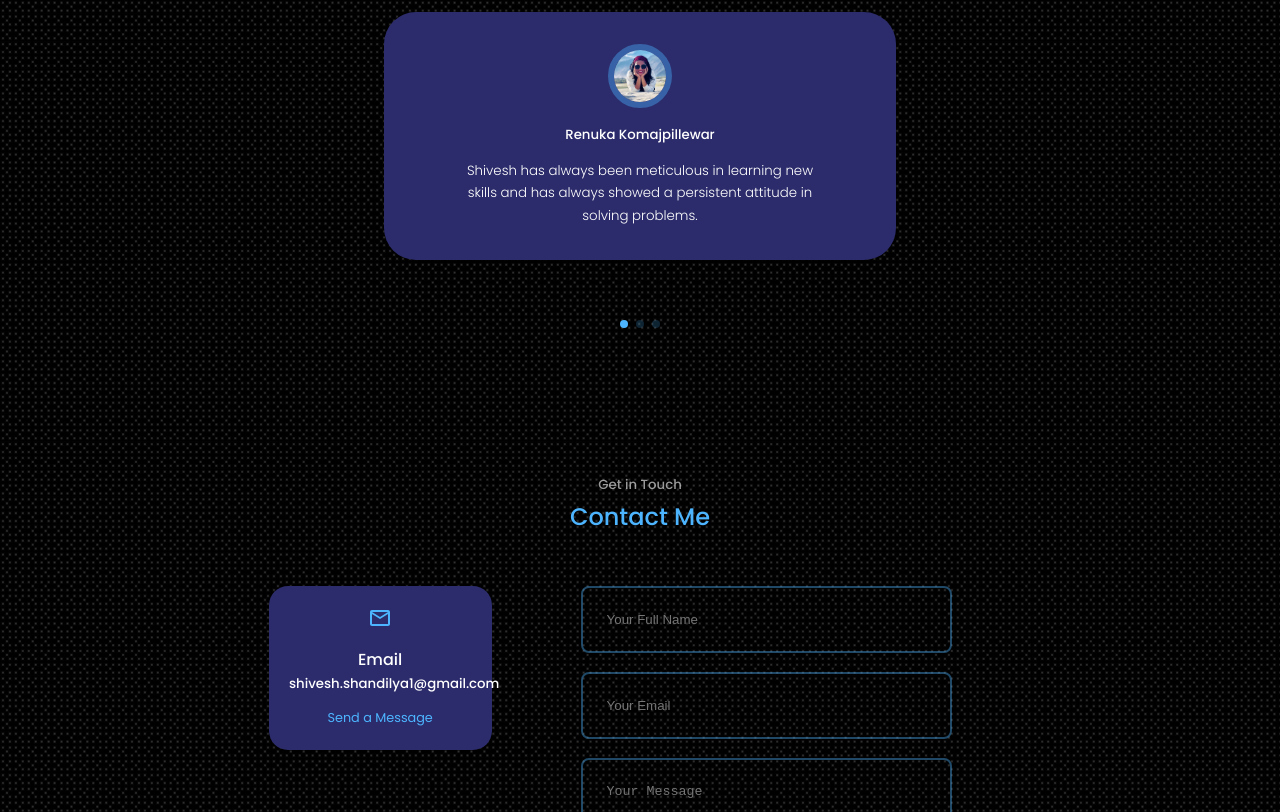
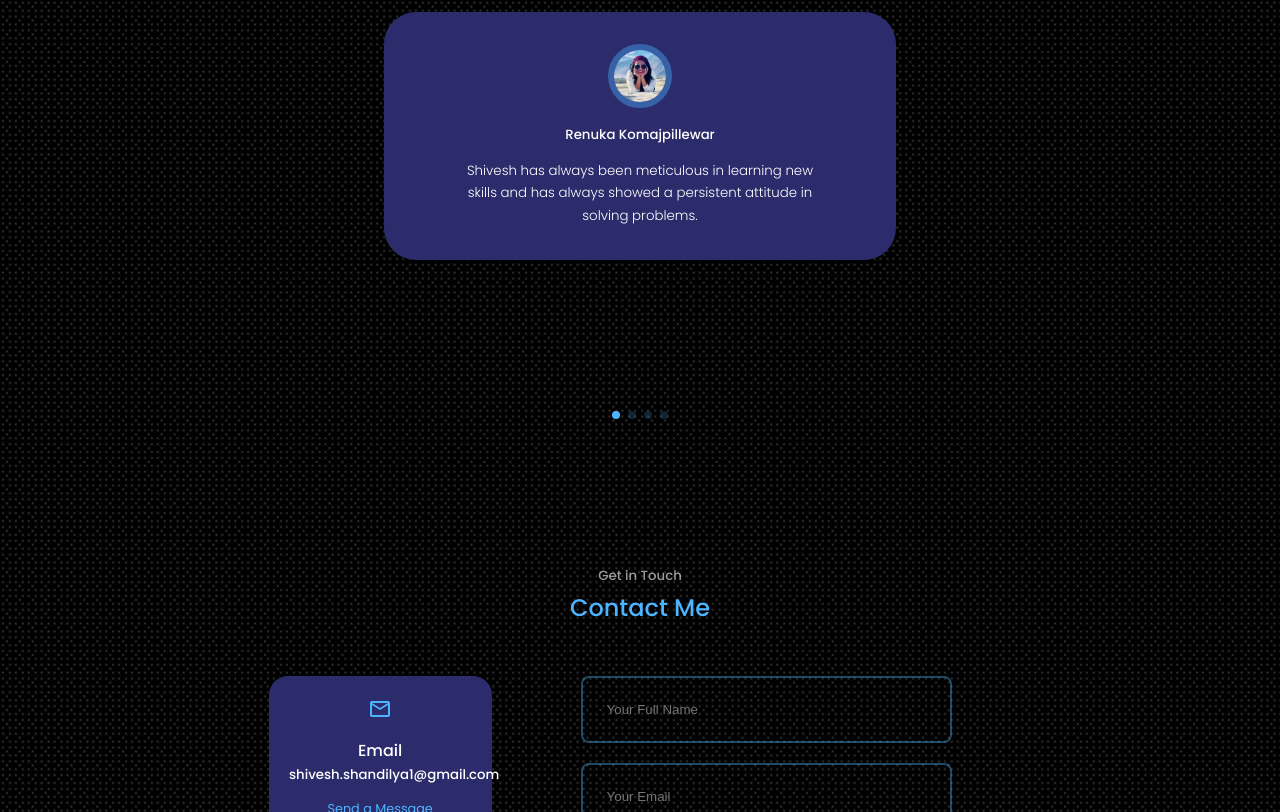
Before and after one commit to Shiveshs/personal-portfolio, a React (Create React App) app: page / in a window 1280 px wide. Shown: the part 4952-5764 px from the top of the page. Built offline with nearby package versions, Linux system fonts and the light colour scheme.

Commit message:
New testimonial added

```diff
--- a/src/components/testimonials/Testimonials.jsx
+++ b/src/components/testimonials/Testimonials.jsx
@@ -4,6 +4,7 @@ import ClientImg_1 from "../../assets/renuka.jpg";
 import ClientImg_2 from "../../assets/bikas.jpg";
 import ClientImg_3 from "../../assets/laxmi.jpg";
 import ClientImg_4 from "../../assets/avatar4.jpg";
+import femaleAvatar from "../../assets/femaleAvatar.png"
 
 import { Swiper, SwiperSlide } from "swiper/react";
 
@@ -40,12 +41,12 @@ const data = [
     review:
       "Working with Shivesh will make you feel enthusiastic about the work, no matter how tough the timeline is. He is someone who comes up with out of the box ideas at the oddest hours and solves the problem.",
   },
-  // {
-  //   avatar: ClientImg_4,
-  //   clientName: "Hezy Snizer",
-  //   review:
-  //     "Lorem ipsum dolor sit amet consectetur adipisicing elit.Quas dolores numquam ducimus unde totam similique culpa sunt eligendi eius, autem, corporis repellat delectus temporibus quidem voluptas voluptatibus cum recusandae ex.",
-  // },
+  {
+    avatar: femaleAvatar,
+    clientName: "Afreen Shakeer",
+    review:
+      "Shivesh did an exceptional job on recent projects. As I remember, he was a very productive person and is a multi-skilled person with vast knowledge. He is careful, proactive, self motivated and intelligent team player. It’s a pleasure working with him as he is a customer-service oriented colleague. Thanks to interpersonal skills, he has great relations with both company clients and potential customers.",
+  },
 ];
 const Testimonials = () => {
   return (
```
Also changed, not shown: src/assets/femaleAvatar.png (added).
